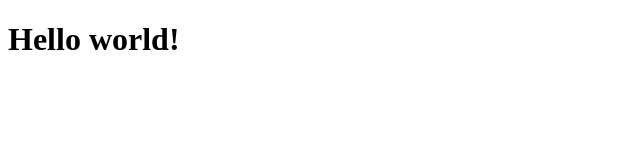
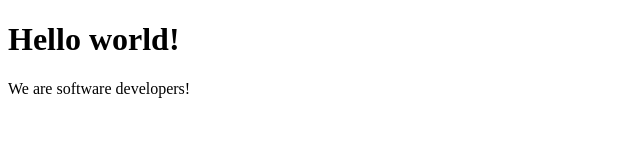
Before and after one commit to DanishBukhari/colab1, a plain HTML site: page Index.html in a window 1280 px wide. Shown: the whole page, without its empty margins (0-640 px from the left). Drawn offline with Linux system fonts and the light colour scheme.

Commit message:
Update Index.html

```diff
--- a/Index.html
+++ b/Index.html
@@ -8,5 +8,6 @@
 </head>
 <body>
     <h1>Hello world!</h1>
+    <p>We are software developers!</p>
 </body>
 </html>
```
